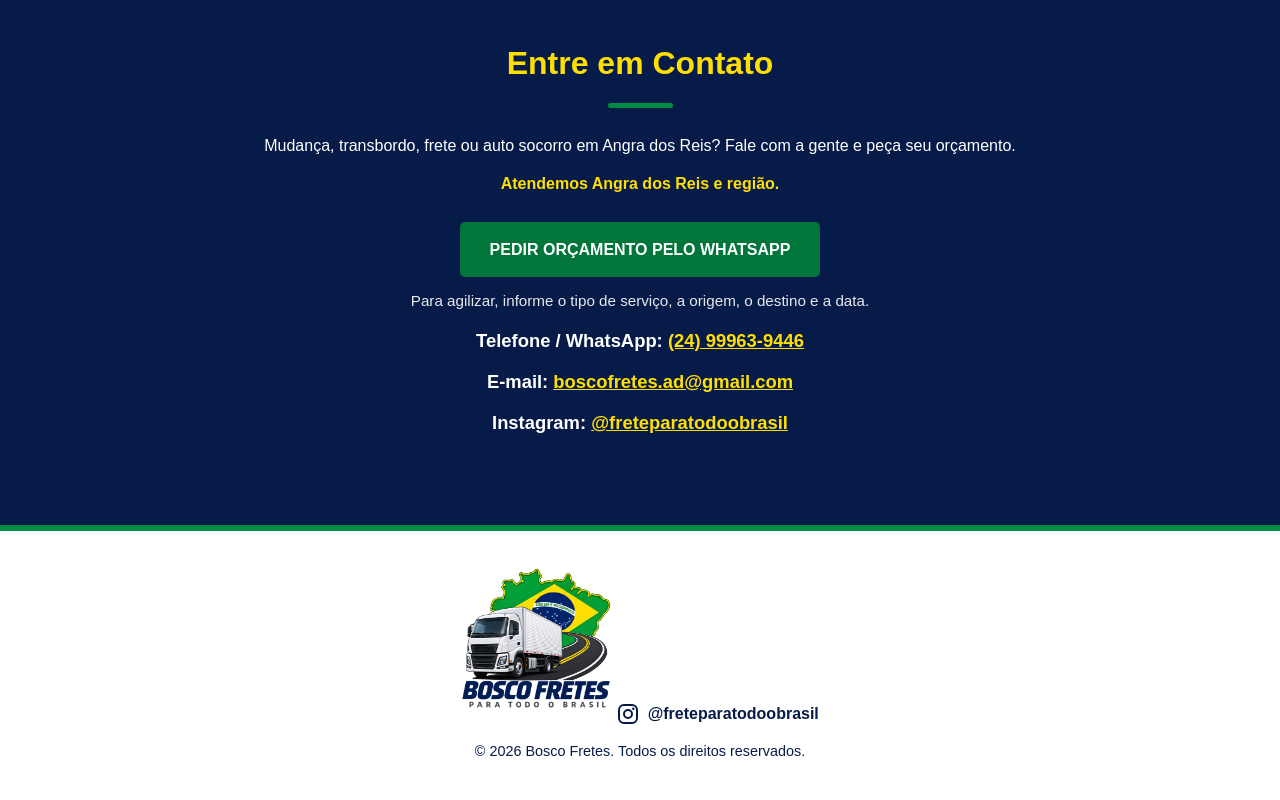
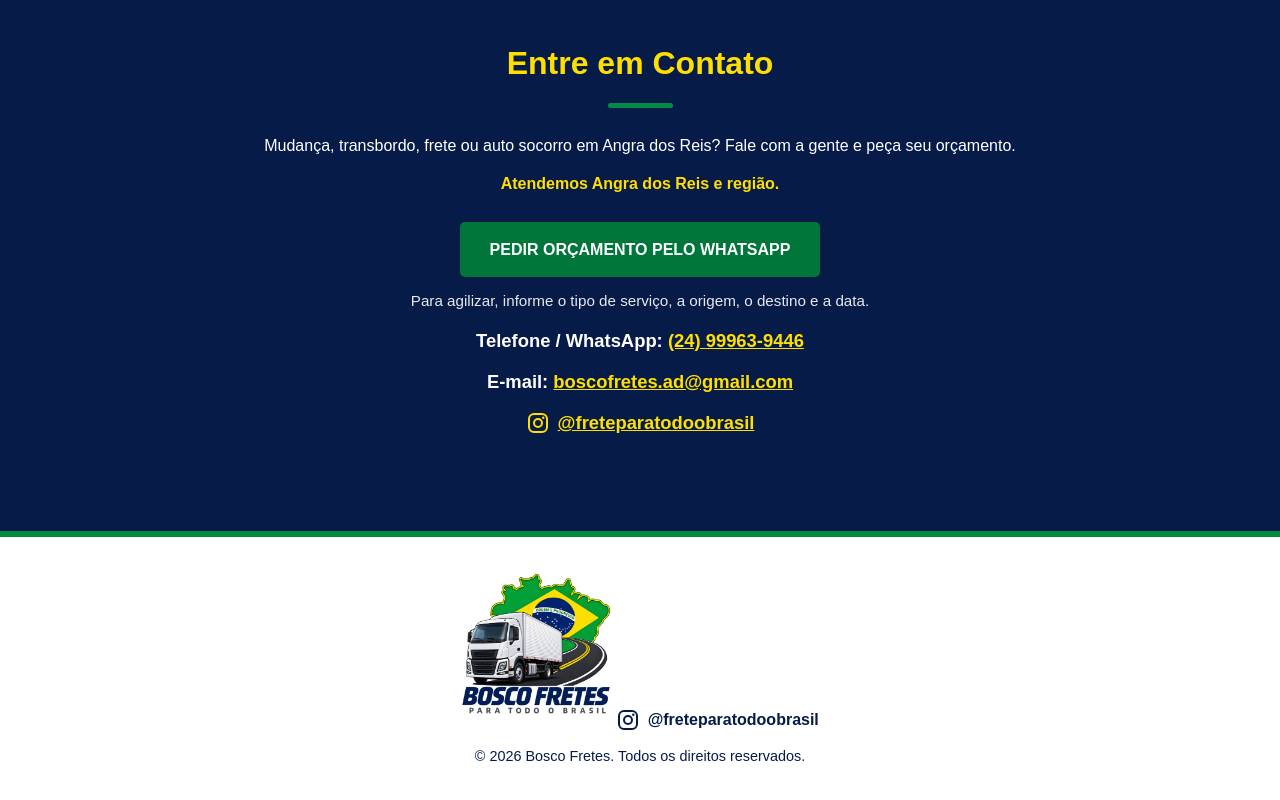
Before and after one commit to ReynaldSteffane/Site-Bosco-Fretes, a plain HTML site: page index.html in a window 1280 px wide. Shown: the part 5583-6383 px from the top of the page. Drawn offline with Linux system fonts and the light colour scheme.

Commit message:
Instagram no contato com o símbolo
Co-Authored-By: Claude Sonnet 5.5 <noreply@anthropic.com>
Claude-Session: https://claude.ai/code/session_01Hdw4akmy8yeKLmcYHBABE1

```diff
--- a/estilo.css
+++ b/estilo.css
@@ -501,6 +501,17 @@ footer p {
     margin: 5px;
 }
 
+.instagram-contato {
+    display: inline-flex;
+    align-items: center;
+    gap: 8px;
+}
+
+.instagram-contato svg {
+    width: 24px;
+    height: 24px;
+}
+
 footer .instagram {
     display: inline-flex;
     align-items: center;
--- a/index.html
+++ b/index.html
@@ -450,8 +450,10 @@
     </p>
 
     <p class="dados-contato">
-        <strong>Instagram:</strong>
-        <a href="https://www.instagram.com/freteparatodoobrasil/" target="_blank" rel="noopener">@freteparatodoobrasil</a>
+        <a class="instagram-contato" href="https://www.instagram.com/freteparatodoobrasil/" target="_blank" rel="noopener" aria-label="Instagram da Bosco Fretes">
+            <svg viewBox="0 0 24 24" aria-hidden="true" focusable="false"><rect x="3" y="3" width="18" height="18" rx="5" fill="none" stroke="currentColor" stroke-width="2"/><circle cx="12" cy="12" r="4" fill="none" stroke="currentColor" stroke-width="2"/><circle cx="17.3" cy="6.7" r="1.2" fill="currentColor"/></svg>
+            @freteparatodoobrasil
+        </a>
     </p>
 
 </section>
```
